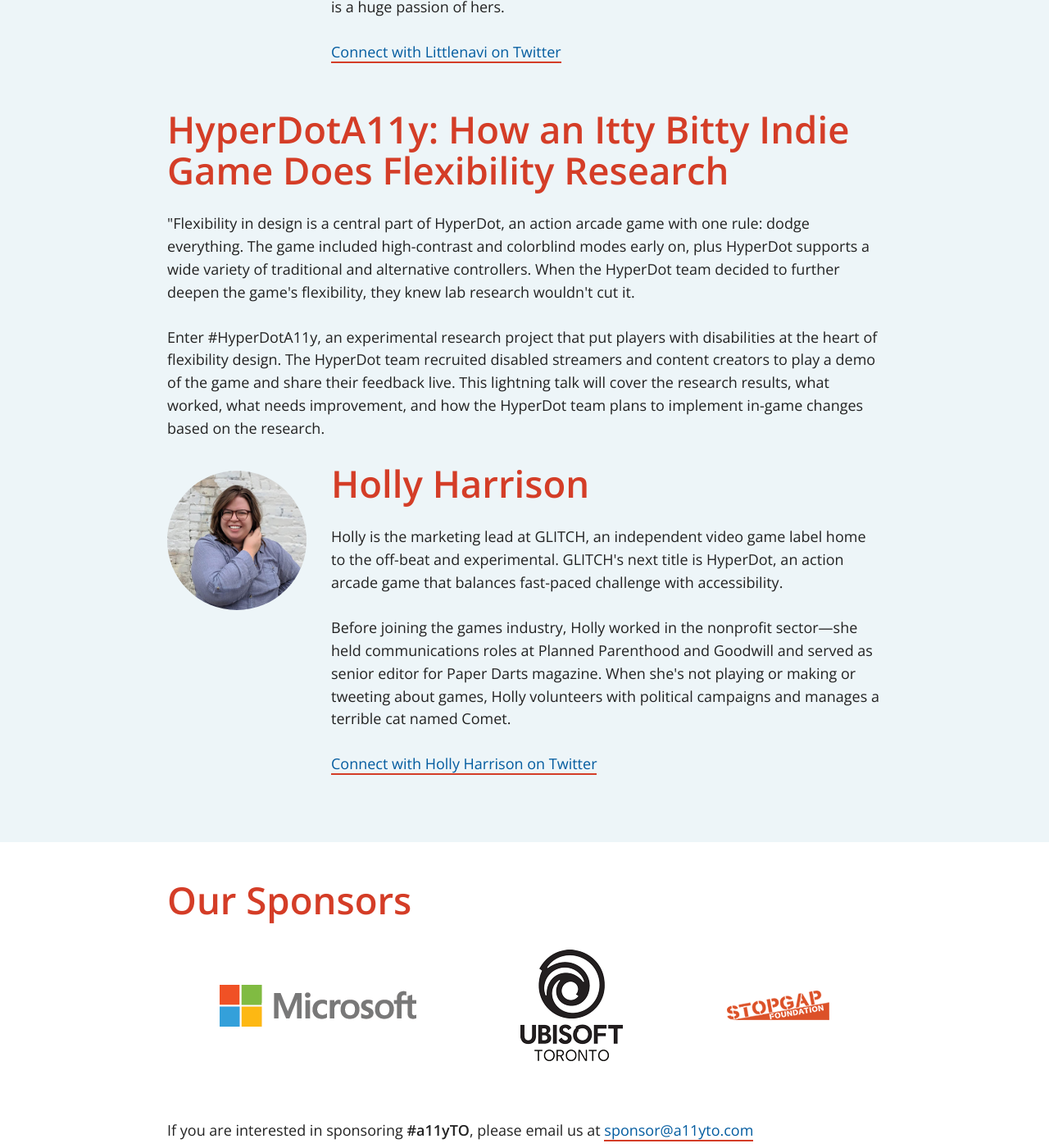
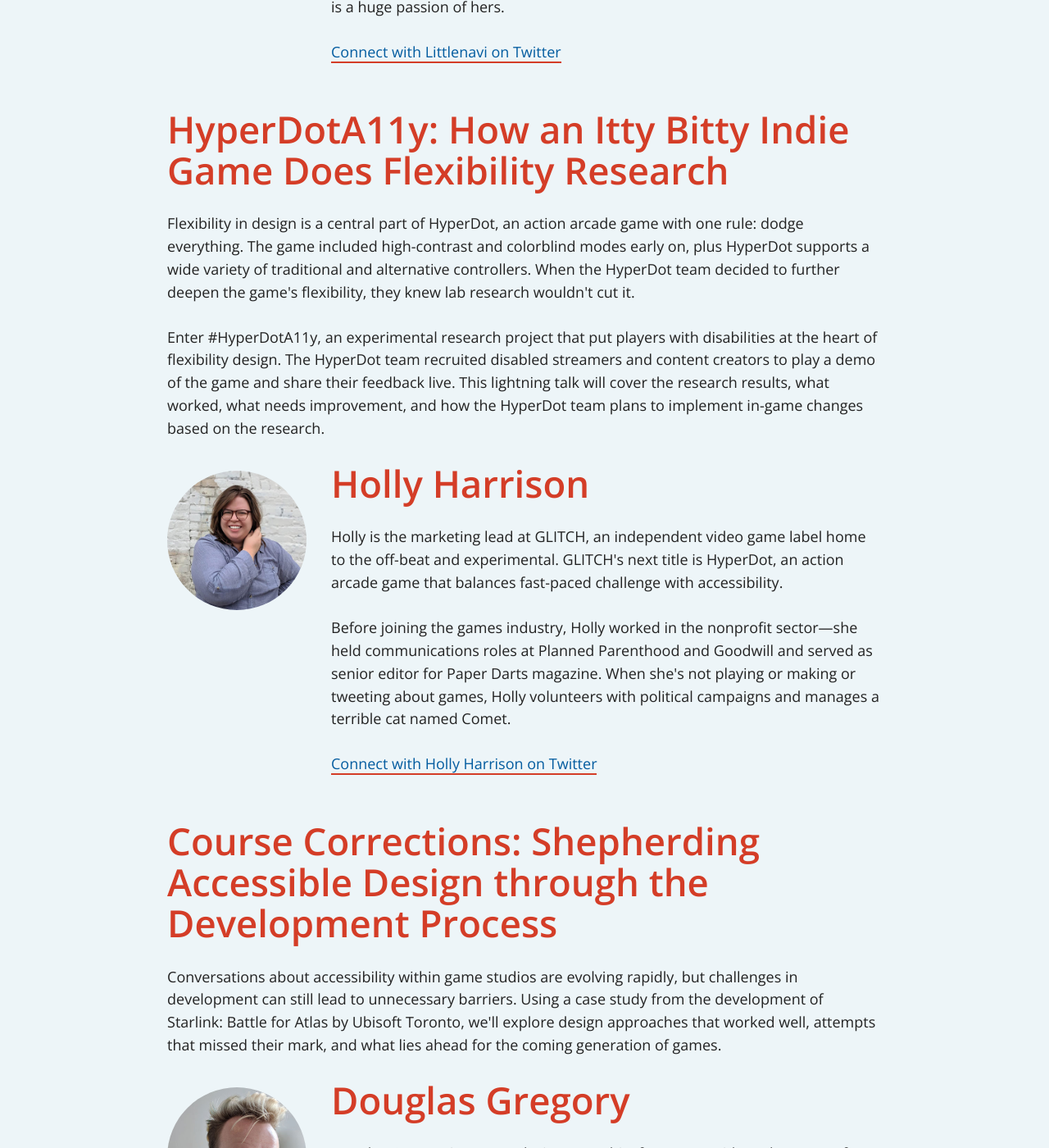
Before and after one commit to a11yTO/static-gaming-site, a Jekyll site: the page built from talks.html, in a window 1280 px wide and 1400 px high, scrolled down 6008 px. Shown: the whole window at 82% size. Built offline with Jekyll 4.4.1, drawn with Linux system fonts in a browser that asks for light colours; some of the changed text lies outside the part shown.

Commit message:
Add Douglas Gregory as a speaker and add their talk

```diff
--- a/playlist.html
+++ b/playlist.html
@@ -50,8 +50,8 @@
             <p class="time">1:40pm</p>
           </li>
           <li>
-            <h3 class="session"><a href="/talks#TDB">TBD</a></h3>
-            <p class="speaker">TBD</p>
+            <h3 class="session"><a href="/talks#Course-Corrections">Course Corrections: Shepherding Accessible Design through the Development Process</a></h3>
+            <p class="speaker">Douglas Gregory</p>
             <p class="time">2:00pm</p>
           </li>
           <li>
--- a/speakers.html
+++ b/speakers.html
@@ -71,3 +71,9 @@
             <p>Before joining the games industry, Holly worked in the nonprofit sector—she held communications roles at Planned Parenthood and Goodwill and served as senior editor for Paper Darts magazine. When she's not playing or making or tweeting about games, Holly volunteers with political campaigns and manages a terrible cat named Comet.</p>
             <p class="speaker-twitter"><a href="https://twitter.com/hollharris" target="_blank">Connect with Holly Harrison on Twitter</a></p>
         </section>
+        <section id="D_M_Gregory" class="speaker-detail clearfix">
+            <h2>Douglas Gregory</h2>
+            <img src="/assets/speakers/Douglas-Gregory_400x400.jpg" alt="Headshot of Douglas Gregory" />
+            <p class="speaker-bio">Douglas Gregory is a game designer at Ubisoft Toronto with twelve years of experience across AAA and indie game development, including designing for accessibility in Splinter Cell Blacklist and Starlink: Battle for Atlas. Douglas also teaches game mechanics & game economies at Sheridan College, and serves as a community moderator on GameDev.StackExchange.</p>
+            <p class="speaker-twitter"><a href="https://twitter.com/D_M_Gregory" target="_blank">Connect with Douglas Gregory on Twitter</a></p>
+        </section>
--- a/talks.html
+++ b/talks.html
@@ -102,7 +102,7 @@
         </section>
         <section id="HyperDotA11y" class="talk">
             <h2 class="talk-name">HyperDotA11y: How an Itty Bitty Indie Game Does Flexibility Research</h2>
-            <p class="talk-desc">"Flexibility in design is a central part of HyperDot, an action arcade game with one rule: dodge everything. The game included high-contrast and colorblind modes early on, plus HyperDot supports a wide variety of traditional and alternative controllers. When the HyperDot team decided to further deepen the game's flexibility, they knew lab research wouldn't cut it.</p>
+            <p class="talk-desc">Flexibility in design is a central part of HyperDot, an action arcade game with one rule: dodge everything. The game included high-contrast and colorblind modes early on, plus HyperDot supports a wide variety of traditional and alternative controllers. When the HyperDot team decided to further deepen the game's flexibility, they knew lab research wouldn't cut it.</p>
             <p>Enter #HyperDotA11y, an experimental research project that put players with disabilities at the heart of flexibility design. The HyperDot team recruited disabled streamers and content creators to play a demo of the game and share their feedback live. This lightning talk will cover the research results, what worked, what needs improvement, and how the HyperDot team plans to implement in-game changes based on the research.</p>
             <section id="hollharris" class="speaker-detail clearfix">
                 <h2>Holly Harrison</h2>
@@ -112,3 +112,13 @@
                 <p class="speaker-twitter"><a href="https://twitter.com/hollharris" target="_blank">Connect with Holly Harrison on Twitter</a></p>
             </section>
         </section>
+        <section id="Course-Corrections" class="talk">
+            <h2 class="talk-name">Course Corrections: Shepherding Accessible Design through the Development Process</h2>
+            <p class="talk-desc">Conversations about accessibility within game studios are evolving rapidly, but challenges in development can still lead to unnecessary barriers. Using a case study from the development of Starlink: Battle for Atlas by Ubisoft Toronto, we'll explore design approaches that worked well, attempts that missed their mark, and what lies ahead for the coming generation of games.</p>
+            <section id="D_M_Gregory" class="speaker-detail clearfix">
+                <h3>Douglas Gregory</h3>
+                <img src="/assets/speakers/Douglas-Gregory_400x400.jpg" alt="Headshot of Douglas Gregory" />
+                <p class="speaker-bio">Douglas Gregory is a game designer at Ubisoft Toronto with twelve years of experience across AAA and indie game development, including designing for accessibility in Splinter Cell Blacklist and Starlink: Battle for Atlas. Douglas also teaches game mechanics & game economies at Sheridan College, and serves as a community moderator on GameDev.StackExchange.</p>
+                <p class="speaker-twitter"><a href="https://twitter.com/D_M_Gregory" target="_blank">Connect with Douglas Gregory on Twitter</a></p>
+            </section>
+        </section>
```
Also changed, not shown: assets/speakers/Douglas-Gregory_400x400.jpg (added).
